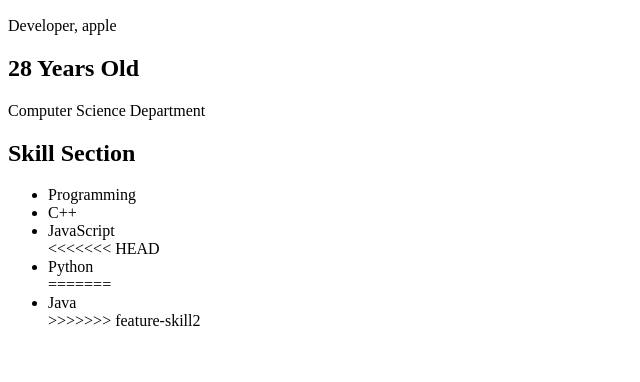
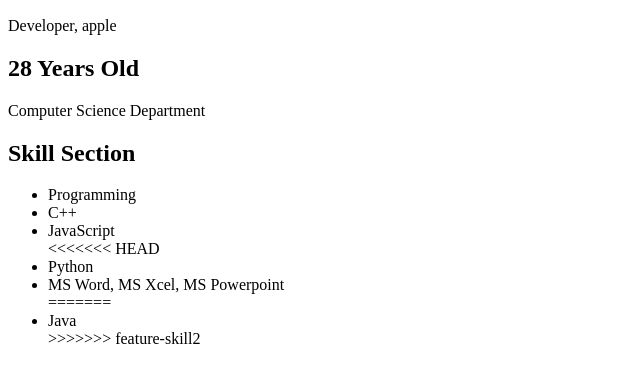
Before and after one commit to saifur-munna/git-review, a plain HTML site: page index.html in a window 1280 px wide. Shown: the part 110-492 px from the top of the page, without its empty margins (0-640 px from the left). Drawn offline with Linux system fonts and the light colour scheme.

Commit message:
added another skill from main branch

```diff
--- a/index.html
+++ b/index.html
@@ -23,6 +23,7 @@
             <li>JavaScript</li>
 <<<<<<< HEAD
             <li>Python</li>
+            <li>MS Word, MS Xcel, MS Powerpoint</li>
 =======
             <li>Java</li>
 >>>>>>> feature-skill2
```
